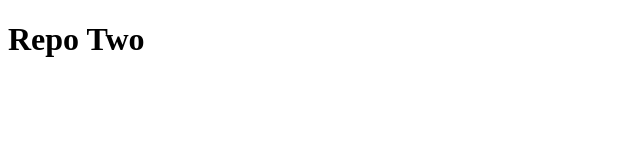
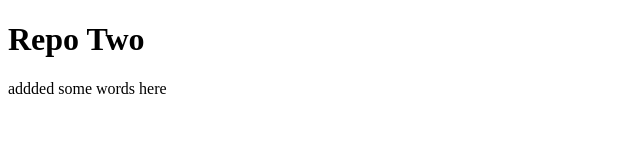
Before and after one commit to passar/repo-two, a plain HTML site: page index.html in a window 1280 px wide. Shown: the whole page, without its empty margins (0-640 px from the left). Drawn offline with Linux system fonts and the light colour scheme.

Commit message:
added some words

```diff
--- a/index.html
+++ b/index.html
@@ -8,5 +8,6 @@
 </head>
 <body>
     <h1>Repo Two</h1>
+    <p>addded some words here</p>
 </body>
 </html>
```
